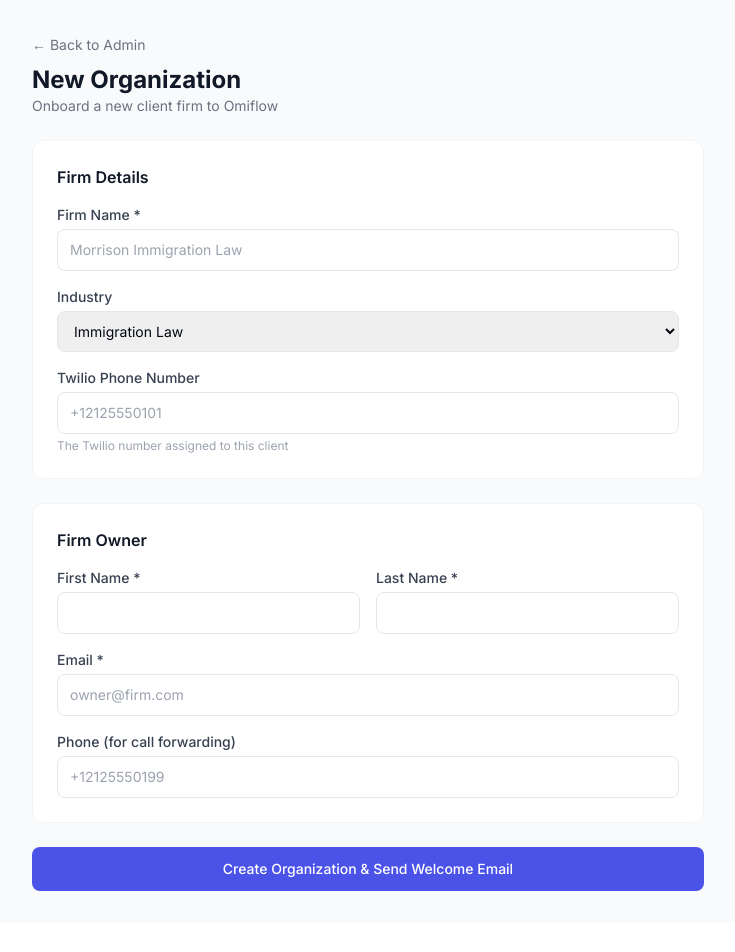
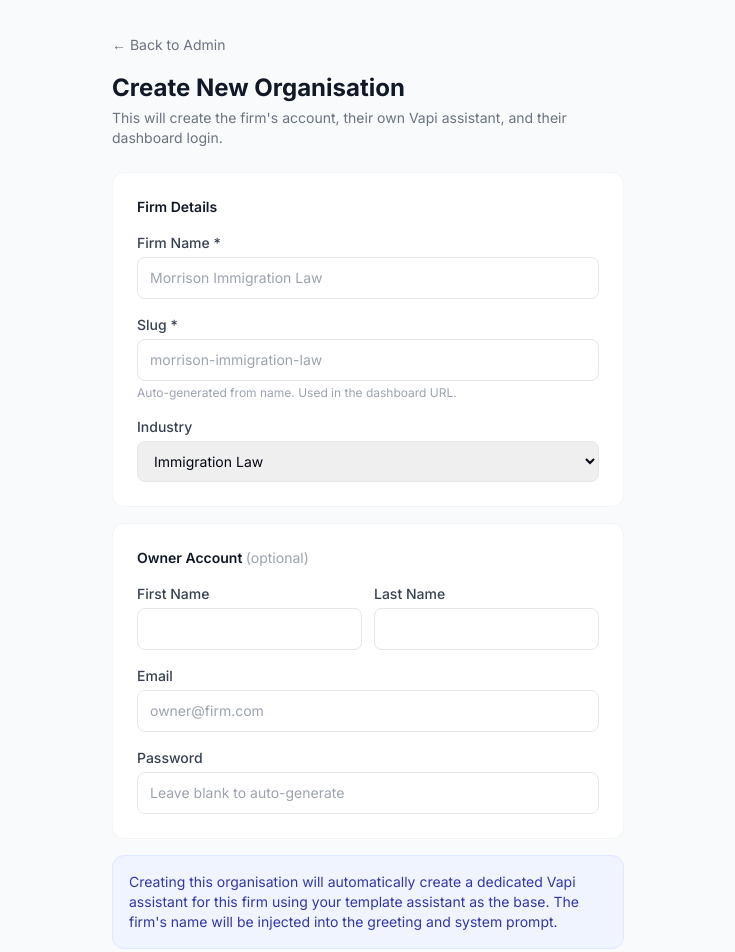
Before and after one commit to omiflow-web/omiflow-platform, a Next.js app: page /admin/organizations/new in a window 1280 px wide. Shown: the top 952 px of the page, without its empty margins (272-1007 px from the left). Before the commit the page ends 923 px from the top, so only its background shows below. Built offline with nearby package versions, Linux system fonts and the light colour scheme.

Commit message:
Refactor NewOrganizationPage component
Refactor organization creation form to improve state management and user feedback.

```diff
--- a/app/admin/organizations/new/page.tsx
+++ b/app/admin/organizations/new/page.tsx
@@ -2,25 +2,20 @@
 
 import { useState } from 'react'
 import { useRouter } from 'next/navigation'
+import { Check, Loader } from 'lucide-react'
 
 export default function NewOrganizationPage() {
   const router = useRouter()
+  const [form, setForm] = useState({
+    name: '', slug: '', industry: 'immigration_law',
+    ownerEmail: '', ownerFirstName: '', ownerLastName: '', ownerPassword: ''
+  })
   const [loading, setLoading] = useState(false)
   const [error, setError] = useState('')
-  const [success, setSuccess] = useState<any>(null)
+  const [result, setResult] = useState<any>(null)
 
-  const [form, setForm] = useState({
-    name: '',
-    industry: 'immigration_law',
-    ownerFirstName: '',
-    ownerLastName: '',
-    ownerEmail: '',
-    ownerPhone: '',
-    phoneNumber: ''
-  })
-
-  function update(field: string, value: string) {
-    setForm(prev => ({ ...prev, [field]: value }))
+  function autoSlug(name: string) {
+    return name.toLowerCase().replace(/[^a-z0-9]+/g, '-').replace(/^-|-$/g, '')
   }
 
   async function handleSubmit(e: React.FormEvent) {
@@ -42,45 +37,49 @@ export default function NewOrganizationPage() {
       return
     }
 
-    setSuccess(data)
+    setResult(data)
     setLoading(false)
   }
 
-  if (success) {
+  if (result) {
     return (
-      <div className="min-h-screen bg-gray-50 flex items-center justify-center p-8">
-        <div className="bg-white rounded-2xl p-8 shadow-sm border border-gray-100 max-w-md w-full">
-          <div className="w-12 h-12 bg-green-100 rounded-full flex items-center justify-center mb-4">
-            <span className="text-green-600 text-xl">✓</span>
+      <div className="min-h-screen bg-gray-50 p-8 flex items-center justify-center">
+        <div className="bg-white rounded-2xl p-8 max-w-md w-full shadow-sm border border-gray-100">
+          <div className="w-12 h-12 bg-green-100 rounded-full flex items-center justify-center mx-auto mb-4">
+            <Check className="w-6 h-6 text-green-600" />
           </div>
-          <h2 className="text-xl font-bold text-gray-900 mb-1">Organization Created</h2>
-          <p className="text-gray-500 text-sm mb-6">{success.organization.name} is now live on Omiflow.</p>
+          <h2 className="text-lg font-semibold text-gray-900 text-center mb-4">{result.organization.name} created</h2>
 
-          <div className="bg-gray-50 rounded-lg p-4 text-sm space-y-2 mb-6">
-            <div className="flex justify-between">
-              <span className="text-gray-500">Login URL</span>
-              <span className="font-medium">{process.env.NEXT_PUBLIC_APP_URL}/auth/login</span>
+          <div className="bg-gray-50 rounded-xl p-4 space-y-2 text-sm mb-4">
+            <div><span className="text-gray-500">Org ID:</span> <span className="font-mono text-xs">{result.organization.id}</span></div>
+            <div>
+              <span className="text-gray-500">Vapi Assistant:</span>{' '}
+              {result.vapiAssistantId ? (
+                <span className="font-mono text-xs text-green-700">{result.vapiAssistantId}</span>
+              ) : (
+                <span className="text-red-600 text-xs">Failed to create — add manually in Vapi</span>
+              )}
             </div>
-            <div className="flex justify-between">
-              <span className="text-gray-500">Email</span>
-              <span className="font-medium">{form.ownerEmail}</span>
-            </div>
-            <div className="flex justify-between">
-              <span className="text-gray-500">Temp Password</span>
-              <span className="font-mono font-medium">{success.tempPassword}</span>
-            </div>
+            {result.ownerUser && (
+              <>
+                <div><span className="text-gray-500">Login email:</span> <span className="font-medium">{result.ownerUser.email}</span></div>
+                <div><span className="text-gray-500">Password:</span> <span className="font-mono">{result.ownerUser.password}</span></div>
+              </>
+            )}
           </div>
 
-          <p className="text-xs text-gray-400 mb-6">A welcome email has been sent with these credentials.</p>
+          <div className="text-xs text-gray-400 bg-yellow-50 border border-yellow-200 rounded-lg p-3 mb-4">
+            Save the login credentials above — the password won't be shown again.
+          </div>
 
           <div className="flex gap-3">
+            <button onClick={() => router.push(`/admin/organizations/${result.organization.id}`)}
+              className="flex-1 bg-omiflow-600 text-white py-2.5 rounded-lg text-sm font-medium hover:bg-omiflow-700">
+              Open Org →
+            </button>
             <button onClick={() => router.push('/admin')}
-              className="flex-1 bg-omiflow-600 text-white py-2 rounded-lg text-sm font-medium hover:bg-omiflow-700">
+              className="flex-1 border border-gray-200 text-gray-700 py-2.5 rounded-lg text-sm font-medium hover:bg-gray-50">
               Back to Admin
-            </button>
-            <button onClick={() => { setSuccess(null); setForm({ name: '', industry: 'immigration_law', ownerFirstName: '', ownerLastName: '', ownerEmail: '', ownerPhone: '', phoneNumber: '' }) }}
-              className="flex-1 border border-gray-200 text-gray-700 py-2 rounded-lg text-sm font-medium hover:bg-gray-50">
-              Create Another
             </button>
           </div>
         </div>
@@ -90,84 +89,88 @@ export default function NewOrganizationPage() {
 
   return (
     <div className="min-h-screen bg-gray-50 p-8">
-      <div className="max-w-2xl mx-auto">
-        <div className="mb-6">
+      <div className="max-w-lg mx-auto">
         <a href="/admin" className="text-sm text-gray-500 hover:text-gray-700">← Back to Admin</a>
-          <h1 className="text-2xl font-bold text-gray-900 mt-2">New Organization</h1>
-          <p className="text-gray-500 text-sm">Onboard a new client firm to Omiflow</p>
+        <h1 className="text-2xl font-bold text-gray-900 mt-4 mb-1">Create New Organisation</h1>
+        <p className="text-sm text-gray-500 mb-6">
+          This will create the firm's account, their own Vapi assistant, and their dashboard login.
+        </p>
+
+        {error && <div className="bg-red-50 border border-red-200 text-red-700 text-sm rounded-lg px-4 py-3 mb-4">{error}</div>}
+
+        <div className="bg-white rounded-xl border border-gray-100 p-6 space-y-4">
+          <h2 className="font-semibold text-gray-900 text-sm">Firm Details</h2>
+
+          <div>
+            <label className="block text-sm font-medium text-gray-700 mb-1">Firm Name *</label>
+            <input value={form.name}
+              onChange={e => setForm(p => ({ ...p, name: e.target.value, slug: autoSlug(e.target.value) }))}
+              required placeholder="Morrison Immigration Law"
+              className="w-full border border-gray-200 rounded-lg px-3 py-2.5 text-sm focus:outline-none focus:ring-2 focus:ring-omiflow-500" />
           </div>
 
-        <form onSubmit={handleSubmit} className="space-y-6">
-          {error && (
-            <div className="bg-red-50 border border-red-200 text-red-700 text-sm rounded-lg px-4 py-3">{error}</div>
-          )}
+          <div>
+            <label className="block text-sm font-medium text-gray-700 mb-1">Slug *</label>
+            <input value={form.slug}
+              onChange={e => setForm(p => ({ ...p, slug: e.target.value }))}
+              required placeholder="morrison-immigration-law"
+              className="w-full border border-gray-200 rounded-lg px-3 py-2.5 text-sm font-mono focus:outline-none focus:ring-2 focus:ring-omiflow-500" />
+            <p className="text-xs text-gray-400 mt-1">Auto-generated from name. Used in the dashboard URL.</p>
+          </div>
 
-          {/* Firm Details */}
-          <div className="bg-white rounded-xl border border-gray-100 p-6 space-y-4">
-            <h2 className="font-semibold text-gray-900">Firm Details</h2>
-            <div>
-              <label className="block text-sm font-medium text-gray-700 mb-1">Firm Name *</label>
-              <input value={form.name} onChange={e => update('name', e.target.value)} required
-                className="w-full border border-gray-200 rounded-lg px-3 py-2.5 text-sm focus:outline-none focus:ring-2 focus:ring-omiflow-500"
-                placeholder="Morrison Immigration Law" />
-            </div>
           <div>
             <label className="block text-sm font-medium text-gray-700 mb-1">Industry</label>
-              <select value={form.industry} onChange={e => update('industry', e.target.value)}
+            <select value={form.industry} onChange={e => setForm(p => ({ ...p, industry: e.target.value }))}
               className="w-full border border-gray-200 rounded-lg px-3 py-2.5 text-sm focus:outline-none focus:ring-2 focus:ring-omiflow-500">
               <option value="immigration_law">Immigration Law</option>
               <option value="family_law">Family Law</option>
               <option value="personal_injury">Personal Injury</option>
-                <option value="conveyancing">Conveyancing</option>
-                <option value="general_law">General Law</option>
-                <option value="accounting">Accounting</option>
-                <option value="healthcare">Healthcare</option>
-                <option value="other">Other</option>
+              <option value="criminal_defence">Criminal Defence</option>
+              <option value="employment_law">Employment Law</option>
+              <option value="general_legal">General Legal</option>
             </select>
-            </div>
-            <div>
-              <label className="block text-sm font-medium text-gray-700 mb-1">Twilio Phone Number</label>
-              <input value={form.phoneNumber} onChange={e => update('phoneNumber', e.target.value)}
-                className="w-full border border-gray-200 rounded-lg px-3 py-2.5 text-sm focus:outline-none focus:ring-2 focus:ring-omiflow-500"
-                placeholder="+12125550101" />
-              <p className="text-xs text-gray-400 mt-1">The Twilio number assigned to this client</p>
           </div>
         </div>
 
-          {/* Owner Details */}
-          <div className="bg-white rounded-xl border border-gray-100 p-6 space-y-4">
-            <h2 className="font-semibold text-gray-900">Firm Owner</h2>
-            <div className="grid grid-cols-2 gap-4">
+        <div className="bg-white rounded-xl border border-gray-100 p-6 space-y-4 mt-4">
+          <h2 className="font-semibold text-gray-900 text-sm">Owner Account <span className="text-gray-400 font-normal">(optional)</span></h2>
+
+          <div className="grid grid-cols-2 gap-3">
             <div>
-                <label className="block text-sm font-medium text-gray-700 mb-1">First Name *</label>
-                <input value={form.ownerFirstName} onChange={e => update('ownerFirstName', e.target.value)} required
+              <label className="block text-sm font-medium text-gray-700 mb-1">First Name</label>
+              <input value={form.ownerFirstName} onChange={e => setForm(p => ({ ...p, ownerFirstName: e.target.value }))}
                 className="w-full border border-gray-200 rounded-lg px-3 py-2.5 text-sm focus:outline-none focus:ring-2 focus:ring-omiflow-500" />
             </div>
             <div>
-                <label className="block text-sm font-medium text-gray-700 mb-1">Last Name *</label>
-                <input value={form.ownerLastName} onChange={e => update('ownerLastName', e.target.value)} required
+              <label className="block text-sm font-medium text-gray-700 mb-1">Last Name</label>
+              <input value={form.ownerLastName} onChange={e => setForm(p => ({ ...p, ownerLastName: e.target.value }))}
                 className="w-full border border-gray-200 rounded-lg px-3 py-2.5 text-sm focus:outline-none focus:ring-2 focus:ring-omiflow-500" />
             </div>
           </div>
+
           <div>
-              <label className="block text-sm font-medium text-gray-700 mb-1">Email *</label>
-              <input type="email" value={form.ownerEmail} onChange={e => update('ownerEmail', e.target.value)} required
-                className="w-full border border-gray-200 rounded-lg px-3 py-2.5 text-sm focus:outline-none focus:ring-2 focus:ring-omiflow-500"
-                placeholder="owner@firm.com" />
+            <label className="block text-sm font-medium text-gray-700 mb-1">Email</label>
+            <input type="email" value={form.ownerEmail} onChange={e => setForm(p => ({ ...p, ownerEmail: e.target.value }))}
+              placeholder="owner@firm.com"
+              className="w-full border border-gray-200 rounded-lg px-3 py-2.5 text-sm focus:outline-none focus:ring-2 focus:ring-omiflow-500" />
           </div>
+
           <div>
-              <label className="block text-sm font-medium text-gray-700 mb-1">Phone (for call forwarding)</label>
-              <input value={form.ownerPhone} onChange={e => update('ownerPhone', e.target.value)}
-                className="w-full border border-gray-200 rounded-lg px-3 py-2.5 text-sm focus:outline-none focus:ring-2 focus:ring-omiflow-500"
-                placeholder="+12125550199" />
+            <label className="block text-sm font-medium text-gray-700 mb-1">Password</label>
+            <input type="text" value={form.ownerPassword} onChange={e => setForm(p => ({ ...p, ownerPassword: e.target.value }))}
+              placeholder="Leave blank to auto-generate"
+              className="w-full border border-gray-200 rounded-lg px-3 py-2.5 text-sm focus:outline-none focus:ring-2 focus:ring-omiflow-500" />
           </div>
         </div>
 
-          <button type="submit" disabled={loading}
-            className="w-full bg-omiflow-600 hover:bg-omiflow-700 text-white font-medium py-3 rounded-lg text-sm transition-colors disabled:opacity-50">
-            {loading ? 'Creating organization...' : 'Create Organization & Send Welcome Email'}
+        <div className="bg-omiflow-50 border border-omiflow-100 rounded-xl p-4 mt-4 text-sm text-omiflow-800">
+          Creating this organisation will automatically create a dedicated Vapi assistant for this firm using your template assistant as the base. The firm's name will be injected into the greeting and system prompt.
+        </div>
+
+        <button onClick={handleSubmit} disabled={loading || !form.name || !form.slug}
+          className="w-full mt-4 bg-omiflow-600 text-white font-medium py-3 rounded-xl text-sm hover:bg-omiflow-700 disabled:opacity-50 transition-colors flex items-center justify-center gap-2">
+          {loading ? <><Loader className="w-4 h-4 animate-spin" />Creating organisation and Vapi assistant...</> : 'Create Organisation'}
         </button>
-        </form>
       </div>
     </div>
   )
```
Lines whose indentation alone changed are shown as unchanged.
